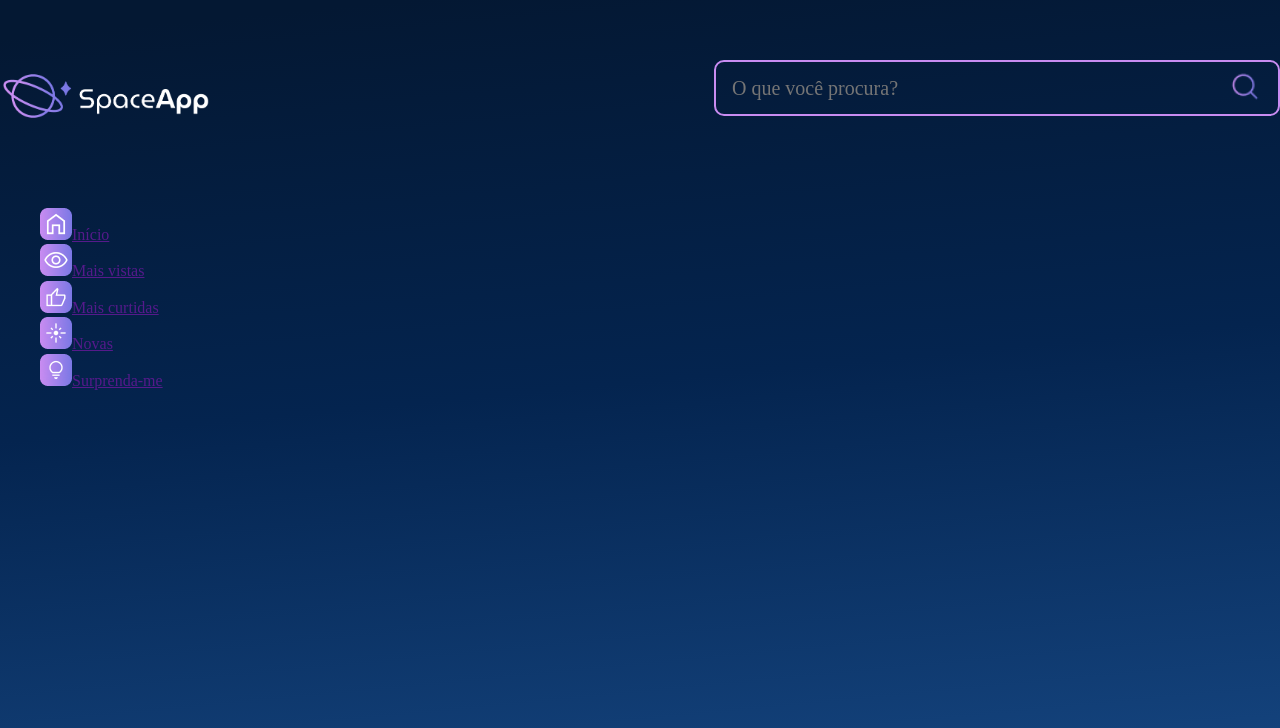
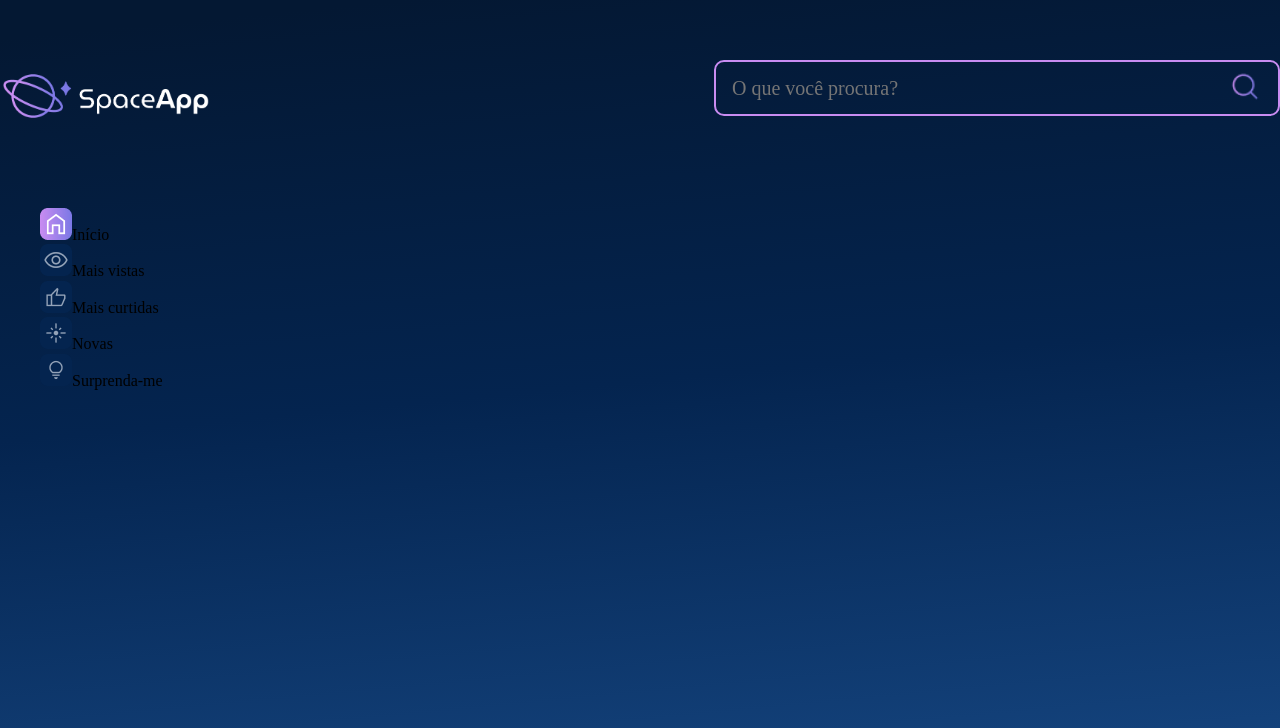
Before and after one commit to jeff-pedro/learn-react-space-app, a React (Vite) app: page / in a window 1280 px wide. Shown: the top 728 px of the page. Built offline with nearby package versions, Linux system fonts and the light colour scheme.

Commit message:
estruturando itens de navegacao

```diff
--- /dev/null
+++ b/src/componentes/BarraLateral/ItemNavegacao/index.jsx
@@ -0,0 +1,16 @@
+import styled from "styled-components"
+
+const ItemDeListaEstilizado = styled.li`
+  text-decoration: none;
+`
+
+const ItemNavegacao = ({ children, iconeAtivo, iconeInativo, ativo = false }) => {
+  return (
+    <ItemDeListaEstilizado>
+      <img src={ ativo ? iconeAtivo : iconeInativo } alt="" />
+      {children}
+    </ItemDeListaEstilizado>
+  )
+}
+
+export default ItemNavegacao
--- a/src/componentes/BarraLateral/index.jsx
+++ b/src/componentes/BarraLateral/index.jsx
@@ -1,4 +1,5 @@
 import styled from "styled-components"
+import ItemNavegacao from "./ItemNavegacao"
 
 const ListaEstilizada = styled.ul`
   list-style: none;
@@ -9,28 +10,37 @@
     <aside>
       <nav>
         <ListaEstilizada>
-          <li>
-            <div>
-              <img src="icones/home-ativo.png" />
-              <a href="">Início</a>
-            </div>
-            <div>
-              <img src="icones/mais-vistas-ativo.png" />
-              <a href="">Mais vistas</a>
-            </div>
-            <div>
-              <img src="icones/mais-curtidas-ativo.png" />
-              <a href="">Mais curtidas</a>
-            </div>
-            <div>
-              <img src="icones/novas-ativo.png" />
-              <a href="">Novas</a>
-            </div>
-            <div>
-              <img src="icones/surpreenda-me-ativo.png" />
-              <a href="">Surprenda-me</a>
-            </div>
-          </li>
+          <ItemNavegacao
+            iconeAtivo="icones/home-ativo.png"
+            iconeInativo="icones/home-inativo.png"
+            ativo={true}
+          >
+            Início
+          </ItemNavegacao>
+          <ItemNavegacao
+            iconeAtivo="icones/mais-vistas-ativo.png"
+            iconeInativo="icones/mais-vistas-inativo.png"
+          >
+            Mais vistas
+          </ItemNavegacao>
+          <ItemNavegacao
+            iconeAtivo="icones/mais-curtidas-ativo.png"
+            iconeInativo="icones/mais-curtidas-inativo.png"
+          >
+            Mais curtidas
+          </ItemNavegacao>
+          <ItemNavegacao
+            iconeAtivo="icones/novas-ativo.png"
+            iconeInativo="icones/novas-inativo.png"
+          >
+            Novas
+          </ItemNavegacao>
+          <ItemNavegacao
+            iconeAtivo="icones/surpreenda-me-ativo.png"
+            iconeInativo="icones/surpreenda-me-inativo.png"
+          >
+            Surprenda-me
+          </ItemNavegacao>
         </ListaEstilizada>
       </nav>
     </aside>
```
